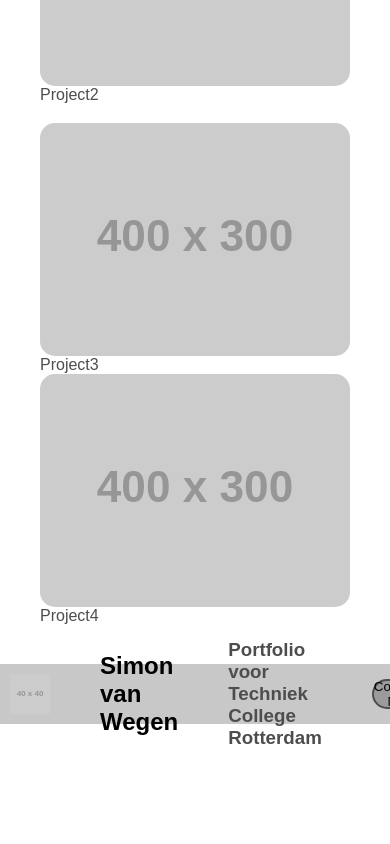
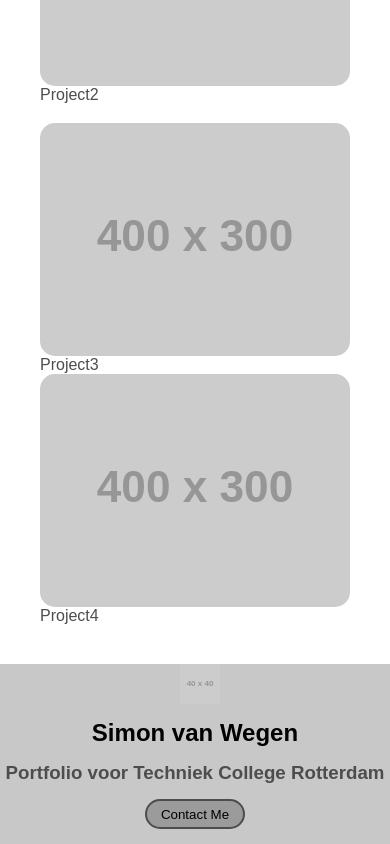
Before and after one commit to simionvw/Portfolio, a plain HTML site: page frontend opdr 4/index.html in a window 390 px wide. Shown: the part 1200-2044 px from the top of the page. Before the commit the page ends 1949 px from the top, so only its background shows below. Drawn offline with Linux system fonts and the light colour scheme; placeholder pictures from the web are drawn by us.

Commit message:
small fixes

```diff
--- a/frontend opdr 4/index.html
+++ b/frontend opdr 4/index.html
@@ -56,11 +56,11 @@
 
     </section>
 
-    <footer>
+    <footer class="footer">
       <img class="logo" src="https://placehold.co/40?text=*&font=oswald" alt="placeholder logo 40x40 star shape">
       <h2 class="footertext1">Simon van Wegen</h2>
       <h3 class="footertext2">Portfolio voor Techniek College Rotterdam</h3>
-      <button class="contact">Contact Me</button>
+      <button class="contactfooter">Contact Me</button>
     </footer>
   </body>
 </html>
--- a/frontend opdr 4/style.scss
+++ b/frontend opdr 4/style.scss
@@ -125,8 +125,13 @@ p {
   }
 }
 
-footer {
-  height: 60px;
+.contactfooter {
+  @extend .contact;
+}
+
+.footer {
+  min-height: 60px;
+  height: auto;
   background-color: $lightergrey;
   @include flex(flex-start, center);
   gap:50px;
@@ -136,3 +141,17 @@ footer {
 }
 
 }
+
+@media (max-width:768px) {
+ .footer{
+    flex-direction:column;
+    text-align:center;
+    gap:15px;
+  }
+
+  .contactfooter{
+    margin:0;
+    margin-bottom: 15px;
+  }
+
+}
```
Also changed, not shown: frontend opdr 4/style.css, 1 other file.
